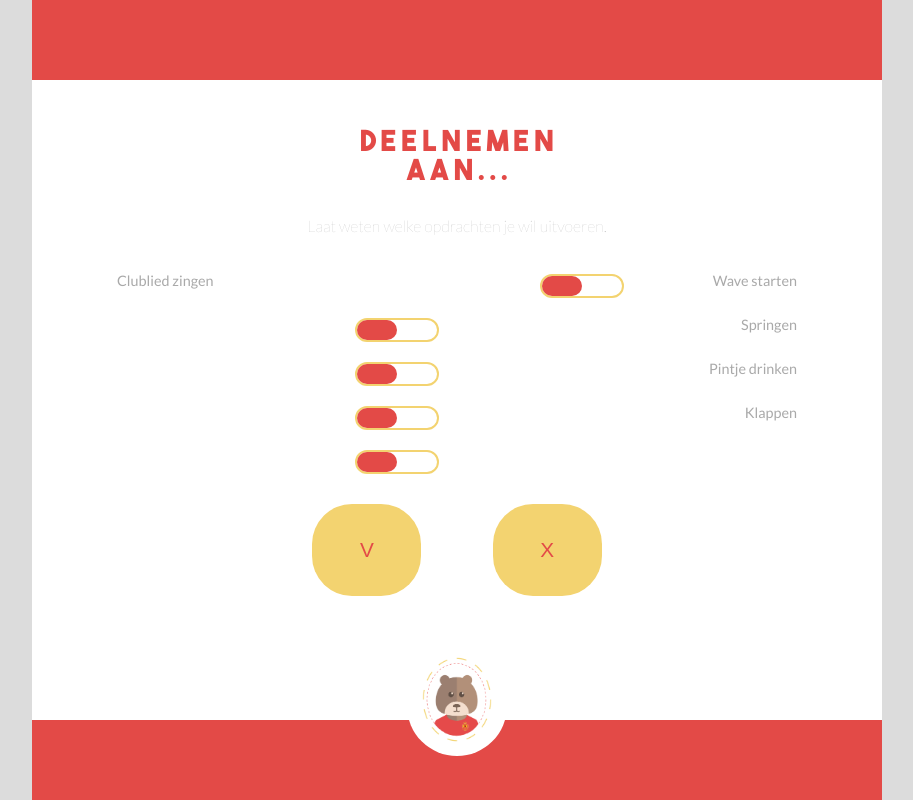
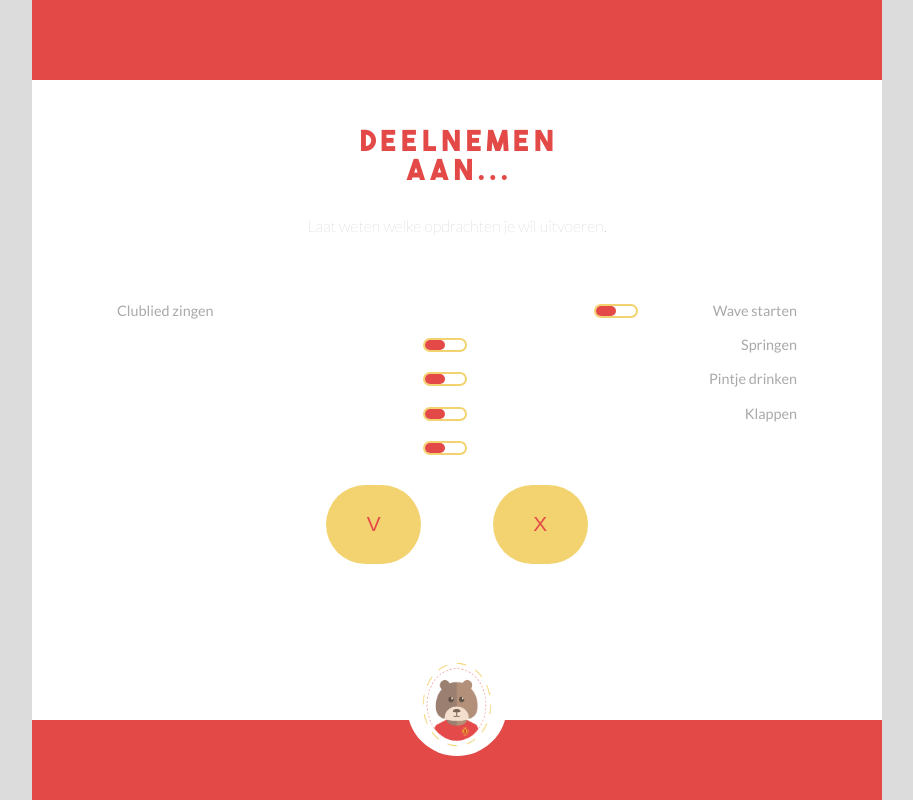
Before and after one commit to r0615219/superfan, a PHP site: page /voorkeuren.php in a window 1280 px wide. Shown: the whole page, without its empty margins (183-1096 px from the left). Run offline with PHP 8.4, Linux system fonts and the light colour scheme.

Commit message:
Changed a bit to css

```diff
--- a/css/style.css
+++ b/css/style.css
@@ -100,12 +100,13 @@ body{
 .red-banner .logo img {
     width:70%;
     margin-left: 15%;
+    margin-top: 5px;
 }
 
 .btn-square{
     display: block;
-    width: 150px;
-    height: 150px;
+    width: 100px;
+    height: 100px;
     background-color: #F3D370;
     margin:10px auto;
     border: 2px dashed #E34A47;
@@ -113,13 +114,12 @@ body{
     box-sizing: border-box;
     margin-top: 50px;
     margin-bottom: 50px;
-    padding-top: 20px;
     text-align: center;
 }
 
 .btn-square p{
     color: white;
-    font-size: 3em;
+    font-size: 2.2em;
     font-weight: 500;
 
 }
@@ -130,10 +130,10 @@ body{
     color: #E34A47;
     font-size: 1.3em;
     font-weight: 500;
-    padding-left: 7%;
-    padding-right: 7%;
-    padding-top: 5%;
-    padding-bottom: 5%;
+    padding-left: 6%;
+    padding-right: 6%;
+    padding-top: 4%;
+    padding-bottom: 4%;
     margin: 5%;
     border-radius: 40px;
     border: none;
@@ -147,6 +147,7 @@ body{
 }
 
 /* - - -  Modal pop-up keuze supportersvak - - - */
+
 #kiesVak .modal-body .vakken{
     display: flex;
     flex-direction: row;
@@ -197,6 +198,8 @@ body{
     border: 2px dashed #E34A47;
 }
 
+/* - - -  Voorkeuren.php  - - - */
+
 .voorkeuren {
 
     display: flex;
@@ -204,10 +207,10 @@ body{
     flex-wrap: wrap;
     justify-content: space-between;
     margin-bottom: 50px;
-    margin-top: 20px;
+    margin-top: 5px;
 }
 
-.voorkeuren .btn {
+.btn {
 
     font-size: 0.9em;
     color: darkgrey;
@@ -219,9 +222,9 @@ input[type=checkbox] {
     visibility: hidden;
 }
 
-.voorkeuren .checkboxSlide {
-    width: 80px;
-    height: 20px;
+#checkboxSlide {
+    width: 40px;
+    height: 10px;
     background: white;
     margin-top: 20px;
     margin-left: 35%;
@@ -230,7 +233,7 @@ input[type=checkbox] {
     position: relative;
 }
 
-.voorkeuren .checkboxSlide:before {
+#checkboxSlide:before {
     position: absolute;
     left: 13px;
     height: 2px;
@@ -239,7 +242,7 @@ input[type=checkbox] {
 }
 
 
-.voorkeuren .checkboxSlide:after {
+#checkboxSlide:after {
     position: absolute;
     top: 12px;
     left: 84px;
@@ -248,10 +251,10 @@ input[type=checkbox] {
     font-size: 16px;
 }
 
-.voorkeuren .checkboxSlide label {
+#checkboxSlide label {
     display: block;
-    width: 40px;
-    height: 20px;
+    width: 20px;
+    height: 10px;
 
     border-radius: 50px;
 
@@ -264,13 +267,37 @@ input[type=checkbox] {
 }
 
 
-.voorkeuren .checkboxSlide input[type=checkbox]:checked + label {
-    left: 40px;
+#checkboxSlide input[type=checkbox]:checked + label {
+    left: 20px;
     background: #F3D370;
 }
 
+.submitBtns {
 
-/* Wachtscherm */
+    margin-top: -20px;
+}
+
+@media screen and (min-width: 375px) {
+
+    .voorkeuren {
+
+        margin-top: 50px;
+    }
+
+    .voorkeuren #checkboxSlide {
+
+        margin-left: 45%;
+    }
+
+    .submitBtns {
+
+        margin-top: 50px;
+    }
+
+}
+
+
+/* - - -  Splashscreen - - - */
 
 .container-wait {
 
--- a/voorkeuren.php
+++ b/voorkeuren.php
@@ -44,45 +44,50 @@
 
             <div class="voorkeuren">
 
+
                 <label for="zingen" class="btn">Clublied zingen</label>
 
-                <div class="checkboxSlide">
-                    <input type="checkbox" id="checkboxSlideInput" name="" />
+                <div id="checkboxSlide">
+                    <input type="checkbox" id="checkboxSlideInput" name="zingen" />
                     <label for="checkboxSlideInput"></label>
                 </div>
 
                 <label for="wave" class="btn">Wave starten</label>
 
-                <div class="checkboxSlide">
-                    <input type="checkbox" id="checkboxSlideInput" name="" />
+                <div id="checkboxSlide">
+                    <input type="checkbox" id="checkboxSlideInput" name="wave" />
                     <label for="checkboxSlideInput"></label>
                 </div>
 
 
                 <label for="springen" class="btn">Springen</label>
 
-                <div class="checkboxSlide">
-                    <input type="checkbox" id="checkboxSlideInput" name="" />
+                <div id="checkboxSlide">
+                    <input type="checkbox" id="checkboxSlideInput" name="springen" />
                     <label for="checkboxSlideInput"></label>
                 </div>
 
 
                 <label for="drinken" class="btn">Pintje drinken</label>
 
-                <div class="checkboxSlide">
-                    <input type="checkbox" id="checkboxSlideInput" name="" />
+                <div id="checkboxSlide">
+                    <input type="checkbox" id="checkboxSlideInput" name="pintje" />
                     <label for="checkboxSlideInput"></label>
                 </div>
 
 
                 <label for="klappen" class="btn">Klappen</label>
 
-                <div class="checkboxSlide">
-                    <input type="checkbox" id="checkboxSlideInput" name="" />
+                <div id="checkboxSlide">
+                    <input type="checkbox" id="checkboxSlideInput" name="klappen" />
                     <label for="checkboxSlideInput"></label>
                 </div>
 
             </div>
+
+
+
+            <div class="submitBtns">
 
             <form action="" method="post">
 
@@ -91,6 +96,8 @@
                 <button type="submit" name="nee" id="btn-nee">X</button>
 
             </form>
+
+            </div>
 
         </form>
 
```
